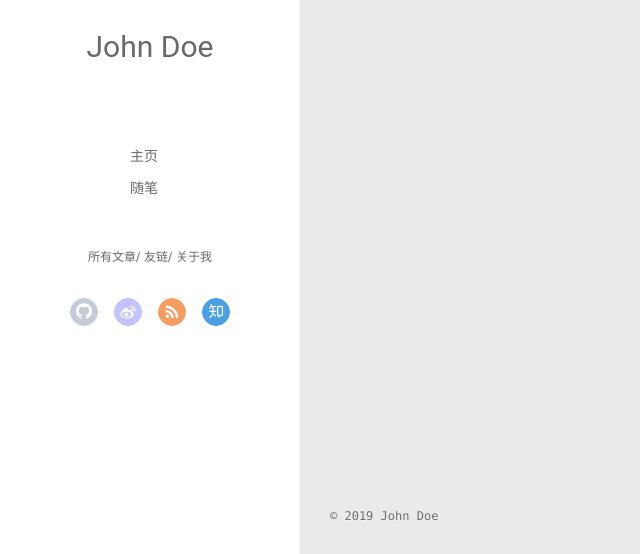
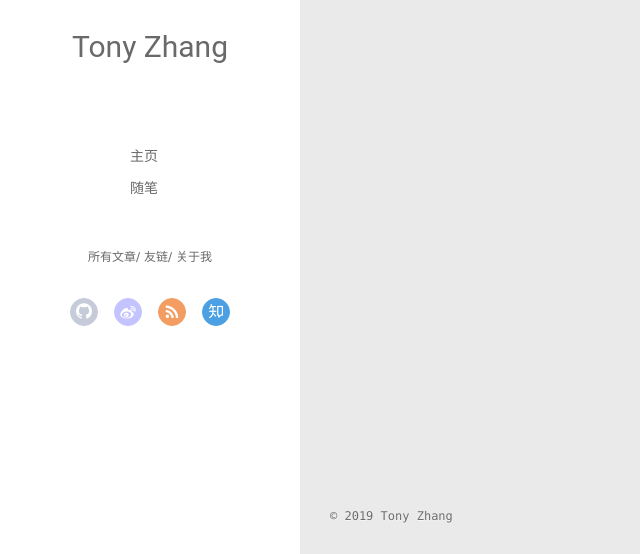
Before and after one commit to maybeApoet/maybeApoet.github.io, a plain HTML site: page archives/index.html in a window 1280 px wide. Shown: the part 243-797 px from the top of the page, 0-640 px from the left. Drawn offline with Linux system fonts and the light colour scheme; no server answers.

Commit message:
Site updated: 2019-04-04 16:58:38

```diff
--- a/archives/index.html
+++ b/archives/index.html
@@ -46,7 +46,7 @@
 			<img src class="js-avatar">
 		</a>
 		<hgroup>
-		  <h1 class="header-author"><a href="/">John Doe</a></h1>
+		  <h1 class="header-author"><a href="/">Tony Zhang</a></h1>
 		</hgroup>
 
 
@@ -104,7 +104,7 @@
 				<img src class="js-avatar">
 			</div>
 			<hgroup>
-			  <h1 class="header-author js-header-author">John Doe</h1>
+			  <h1 class="header-author js-header-author">Tony Zhang</h1>
 			</hgroup>
 
 
@@ -202,7 +202,7 @@
   <div class="outer">
     <div id="footer-info">
     	<div class="footer-left">
-    		&copy; 2019 John Doe
+    		&copy; 2019 Tony Zhang
     	</div>
       	<div class="footer-right">
       		<a href="http://hexo.io/" target="_blank">Hexo</a>  Theme <a href="https://github.com/litten/hexo-theme-yilia" target="_blank">Yilia</a> by Litten
```
Also changed, not shown: 2019/04/04/hello-world/index.html (+3 -3 lines), archives/2019/04/index.html (+3 -3 lines), archives/2019/index.html (+3 -3 lines), index.html (+3 -3 lines).
